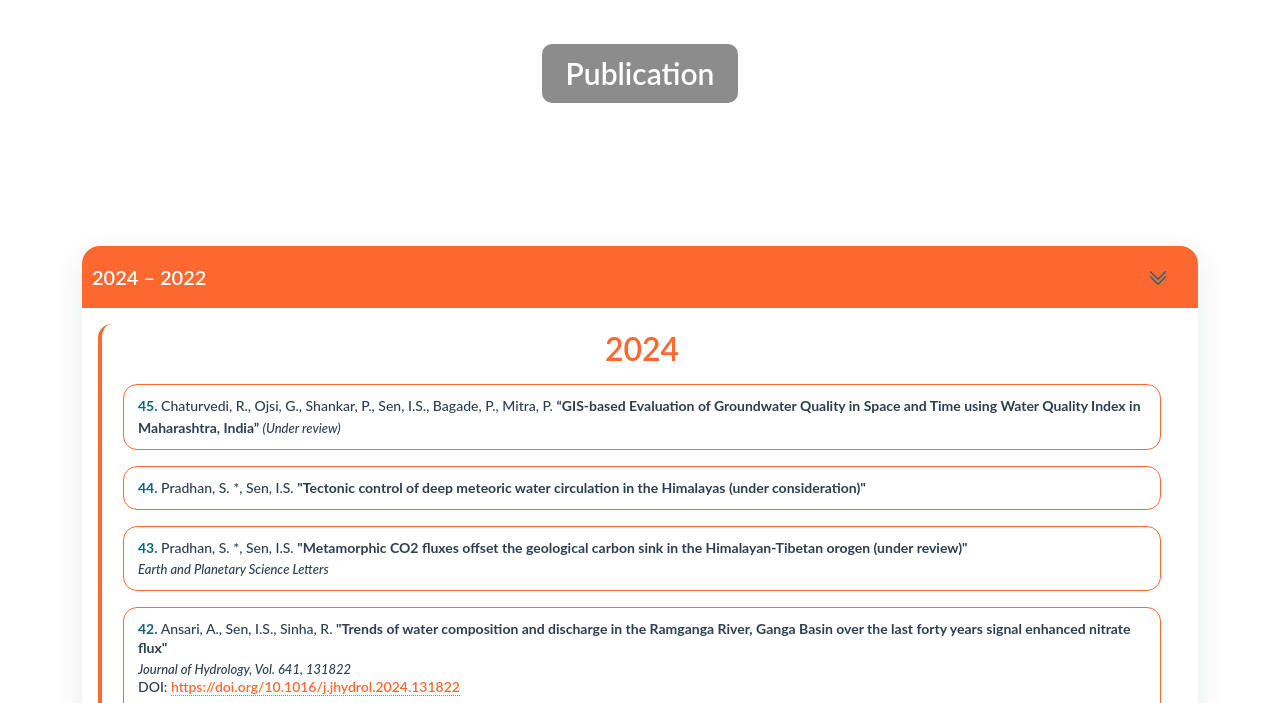
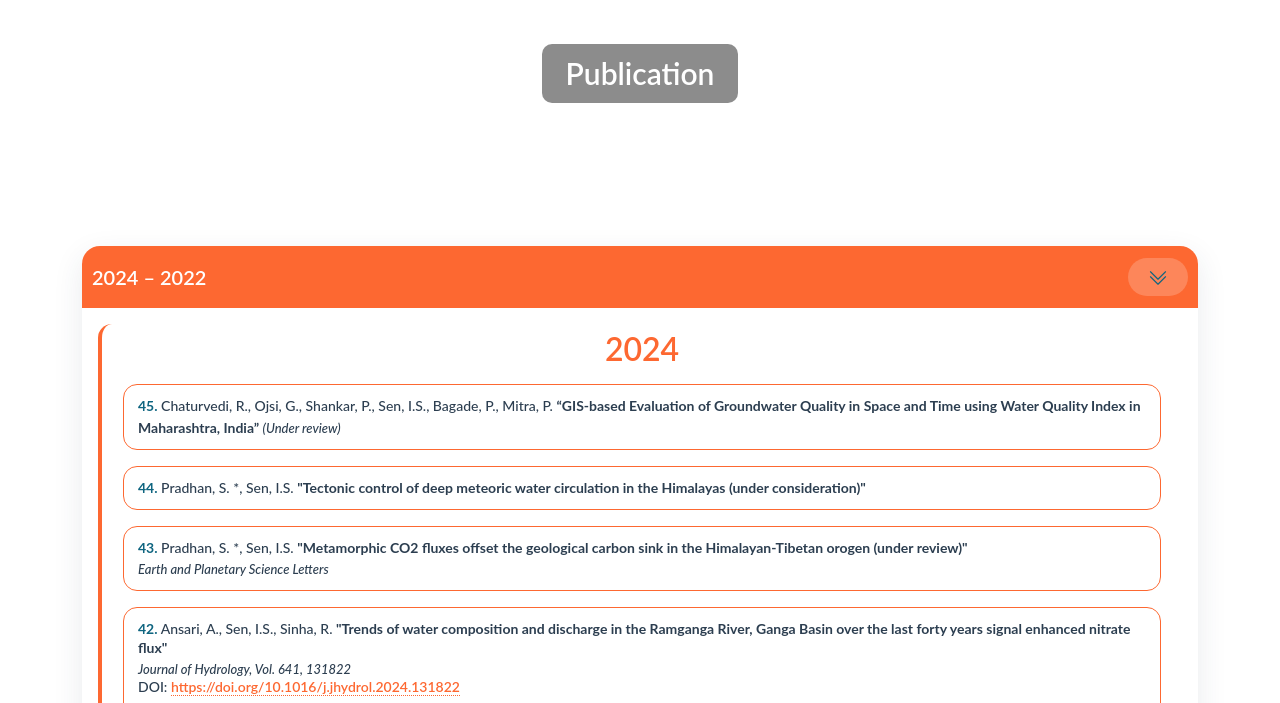
Before and after one commit to ANSH264/geochem, a plain HTML site: page publications.html in a window 1280 px wide. Shown: the part 75-778 px from the top of the page. Drawn offline with nearby package versions, Linux system fonts and the light colour scheme.

Commit message:
Updated favicon & minnor errors

```diff
--- a/assets/css/style.css
+++ b/assets/css/style.css
@@ -1448,7 +1448,7 @@ span {
   background: rgba(255, 255, 255, 0.2);
   border-radius: 50px;
   padding: 6px 20px;
-  font-size: 14px;
+  font-size: 20px;
 }
 
 /* Content wrapper */
@@ -1461,14 +1461,11 @@ span {
 .year-content hr {
   border: 2px solid var(--highlited-color);
 }
-.year-header .count {
-  font-size: 20px;
-}
+
 
 /* Open state */
 .year-block.open .year-content {
   max-height: 600px;
-  /* enough to fit content */
   overflow-y: scroll;
 }
 
@@ -1480,6 +1477,9 @@ span {
 }
 .year-block.open .count i {
   color: var(--header-color);
+}
+.year-block.open .count {
+  background: rgba(255, 255, 255, 0.2);
 }
 
 /* Publication cards */
@@ -1599,7 +1599,7 @@ span {
 }
 
 .pub-list {
-  max-width: 1000px;
+  /* max-width: 1000px; */
   margin: 20px auto;
   font-family: "Lato", sans-serif;
 }
@@ -1800,14 +1800,11 @@ span {
 ========================= */
 
 .conference-card {
-  max-width: 1000px;
   margin: 0 auto;
-
-  max-height: 420px;
+max-height: 420px;
   overflow-y: auto;
   overscroll-behavior: contain;
   -webkit-overflow-scrolling: touch;
-
   padding-right: 6px;
   border-left: 4px solid var(--accent-color);
   margin: 16px;
--- a/publications.html
+++ b/publications.html
@@ -6,6 +6,9 @@
     <meta http-equiv="X-UA-Compatible" content="IE=edge" />
     <meta name="viewport" content="width=device-width, initial-scale=1" />
     <title>publications - Geochemistry Research Lab</title>
+    <!-- Favicons -->
+    <link href="assets/image/redlogo.jpg" rel="icon" />
+    <link href="assets/image/redlogo.jpg" rel="apple-touch-icon" />
     <link
       href="assets/vendor/bootstrap/css/bootstrap.min.css"
       rel="stylesheet"
```
Also changed, not shown: facilities.html (+3 -0 lines), index.html (+3 -0 lines), recognition.html (+3 -0 lines), research.html (+2 -2 lines), teaching.html (+3 -0 lines).
